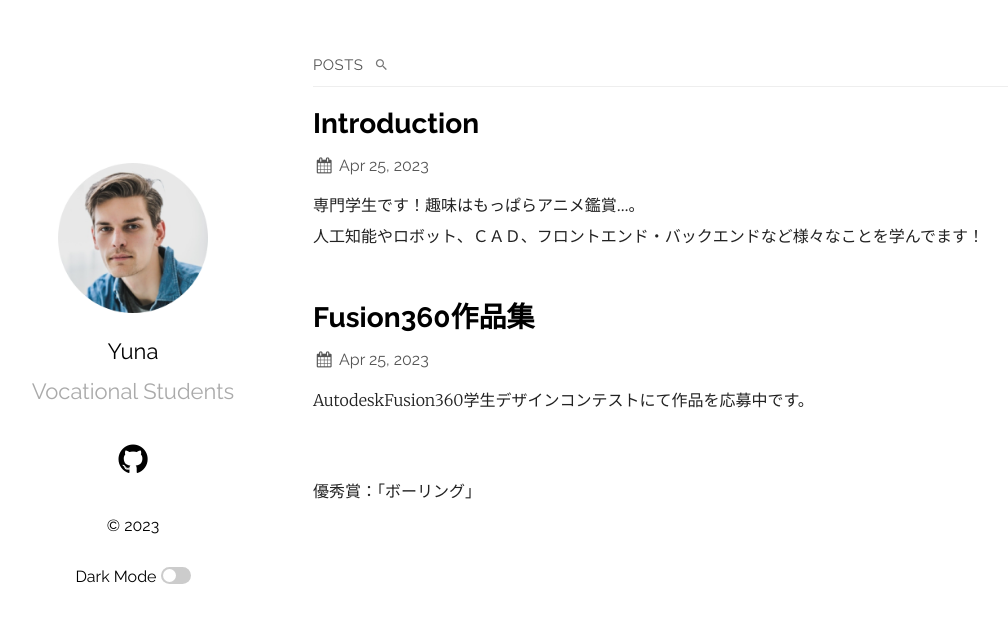
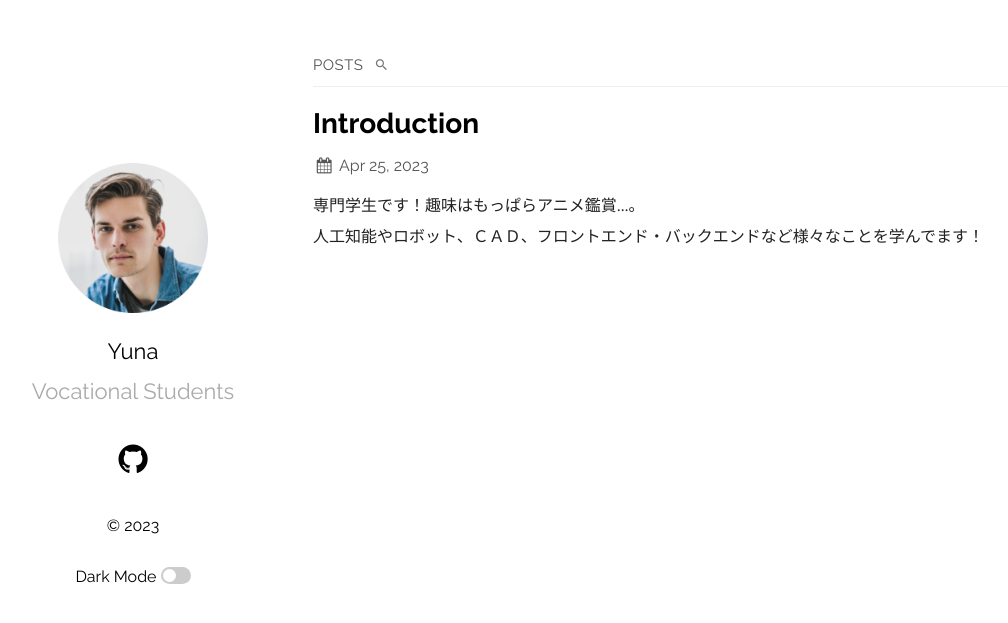
Before and after one commit to yuna1412/yuna1412.github.io, a Jekyll site: the page built from index.md, in a window 1280 px wide. Shown: the top 623 px of the page, without its empty margins (52-1060 px from the left). Built offline with Jekyll 4.4.1, drawn with Linux system fonts in a browser that asks for light colours; a file with an impossible date is left out.

Commit message:
日付なしCAD

```diff
--- a/_posts/2023-04-24-introduction copy 2.markdown
+++ b/_posts/2023-04-24-introduction copy 2.markdown
@@ -1,7 +1,7 @@
 ---
 layout: post
 title:  Fusion360作品集
-date:   2023-04-25 09:00:00 +0900
+date:
 categories:
 ---
 AutodeskFusion360学生デザインコンテストにて作品を応募中です。<br/>
```
